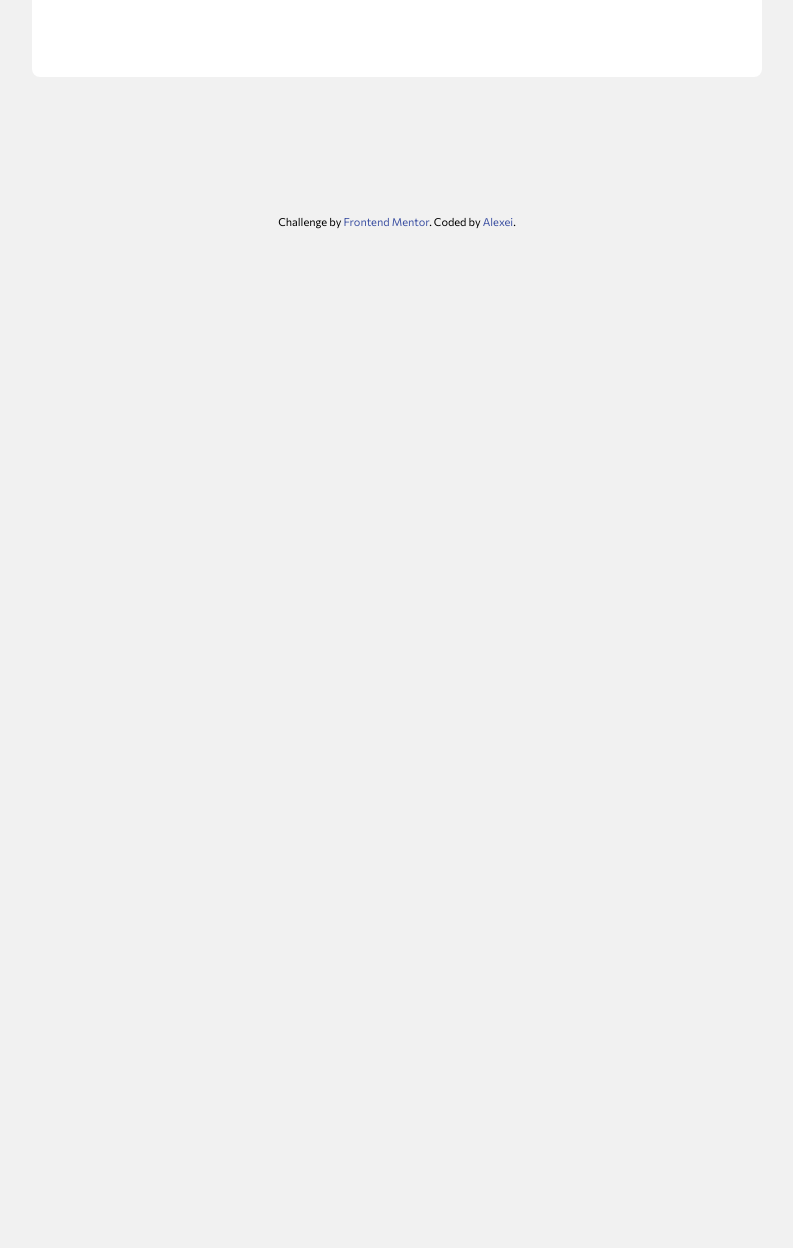
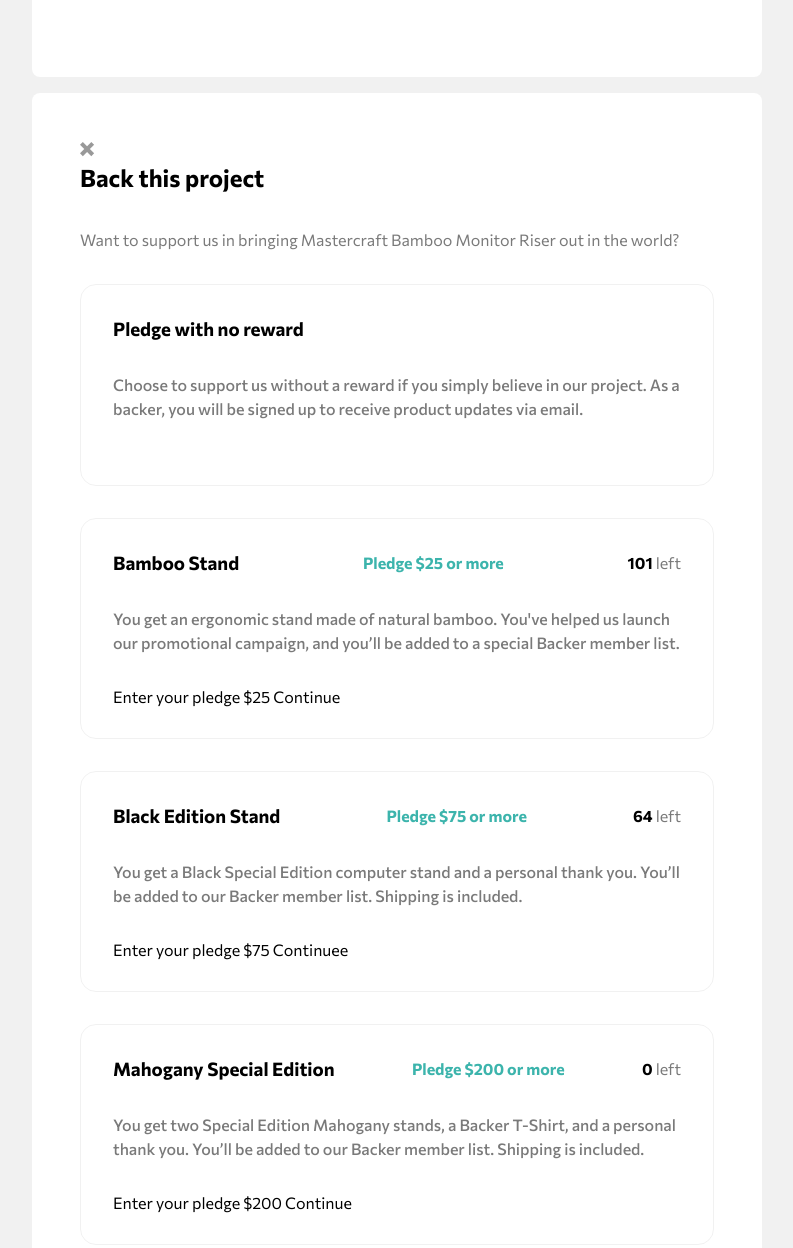
Before and after one commit to Batareika007/crowdfunding-product-page, a plain HTML site: page index.html in a window 1280 px wide. Shown: the part 1978-3226 px from the top of the page, without its empty margins (243-1036 px from the left). Before the commit the page ends 2238 px from the top, so only its background shows below. Drawn offline with Linux system fonts and the light colour scheme.

Commit message:
start creating modal section

```diff
--- a/index.html
+++ b/index.html
@@ -206,8 +206,9 @@
             </section>
           </div>
         </article>
+
+
         <!-- popap -->
-
         <div id="popup" class="popup block__inner">
           <div class="popup__inner">
 
@@ -223,34 +224,54 @@
           </div>
 
         </div>
-      </div>
-  </main>
 
 
-  <!-- Selection modal start -->
-  <!--
-  <article class="modal">
-    <div class="modal__inner">
+        <article class="modal block">
+          <div class="modal__inner block__inner">
 
             <div class="close"><img src="images/icon-close-modal.svg" alt="close window"></div>
 
-      <h2>Back this project</h2>
+            <h2 class="block__inner_heading">Back this project</h2>
 
-      <p>Want to support us in bringing Mastercraft Bamboo Monitor Riser out in the world?</p>
+            <p class="block__inner_text text">Want to support us in bringing Mastercraft Bamboo Monitor Riser out in the
+              world?</p>
 
-      <section>
-
+            <!-- no revard -->
+            <section class="card">
+              <div class="card__inner">
+                <div class="card__top">
+                  <h3 class="card__top_heading heading">
                     Pledge with no reward
+                  </h3>
+                </div>
+                <p class="card__text text">
                   Choose to support us without a reward if you simply believe in our project. As a backer,
                   you will be signed up to receive product updates via email.
+                </p>
+              </div>
             </section>
 
-      <section>
+            <!-- bamboo stand min 25$ -->
+            <section class="card">
+              <div class="card__inner">
+                <div class="card__top">
+                  <h3 class="card__top_heading heading">
                     Bamboo Stand
+                  </h3>
+                  <span class="card__top_price">
                     Pledge $25 or more
-        You get an ergonomic stand made of natural bamboo. You've helped us launch our promotional campaign, and
-        you’ll be added to a special Backer member list.
-        101 left
+                  </span>
+                  <span class="card__top_text text">
+                    <span class="heading">
+                      101
+                    </span>
+                    left
+                  </span>
+                </div>
+                <p class="card__text text">
+                  You get an ergonomic stand made of natural bamboo. You've helped us launch our promotional campaign,
+                  and you’ll be added to a special Backer member list.
+                </p>
                 <div class="bottom">
 
                   Enter your pledge
@@ -258,34 +279,62 @@
                   Continue
 
                 </div>
+              </div>
             </section>
 
-      <section>
-
+            <!-- black edition min 75$ -->
+            <section class="card">
+              <div class="card__inner">
+                <div class="card__top">
+                  <h3 class="card__top_heading heading">
                     Black Edition Stand
+                  </h3>
+                  <span class="card__top_price">
                     Pledge $75 or more
+                  </span>
+                  <span class="card__top_text text">
+                    <span class="heading">
+                      64
+                    </span>
+                    left
+                  </span>
+                </div>
+                <p class="card__text text">
                   You get a Black Special Edition computer stand and a personal thank you. You’ll be added to our Backer
                   member list. Shipping is included.
-        64 left
+                </p>
                 <div class="bottom">
-
 
                   Enter your pledge
                   $75
-          Continue
+                  Continuee
 
+                </div>
               </div>
             </section>
 
-      <section>
-
+            <!-- Mahogany min 200$ -->
+            <section class="card">
+              <div class="card__inner">
+                <div class="card__top">
+                  <h3 class="card__top_heading heading">
                     Mahogany Special Edition
+                  </h3>
+                  <span class="card__top_price">
                     Pledge $200 or more
-        You get two Special Edition Mahogany stands, a Backer T-Shirt, and a personal thank you. You’ll be added
+                  </span>
+                  <span class="card__top_text text">
+                    <span class="heading">
+                      0
+                    </span>
+                    left
+                  </span>
+                </div>
+                <p class="card__text text">
+                  You get two Special Edition Mahogany stands, a Backer T-Shirt, and a personal thank you. You’ll be
+                  added
                   to our Backer member list. Shipping is included.
-        0 left
-
-
+                </p>
                 <div class="bottom">
 
                   Enter your pledge
@@ -293,20 +342,21 @@
                   Continue
 
                 </div>
+              </div>
+            </section>
 
-      </section>
+
           </div>
         </article>
--->
-  <!-- Selection modal end -->
 
-  <!-- Success modal start -->
+      </div>
+  </main>
+
+
+  <!-- Selection modal start -->
 
 
 
-
-
-  <!-- Success modal end -->
   <footer>
     <div class="attribution">
       Challenge by <a href="https://www.frontendmentor.io?ref=challenge" target="_blank">Frontend Mentor</a>.
--- a/js/hamburgerNavMenu.js
+++ b/js/hamburgerNavMenu.js
@@ -32,6 +32,9 @@
 const bookmark = document.querySelector('#bookmark');
 
 bookmark.addEventListener('click', (e) => {
+    if (document.querySelector('#bookmark span').textContent === "Bookmarked") {
+        return
+    }
     document.querySelector('#bookmark span').textContent = "Bookmarked";
     bookmark.classList.add('active');
     alert('press "ctrl" + "D" for bookamr the page');
```
Also changed, not shown: js/main.js (+7 -0 lines). Lines whose indentation alone changed are shown as unchanged.
